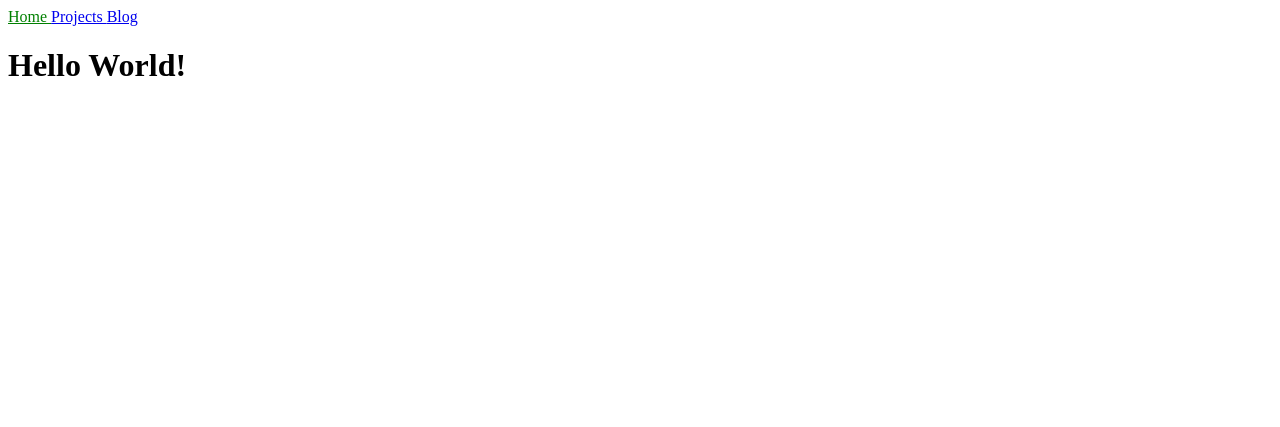
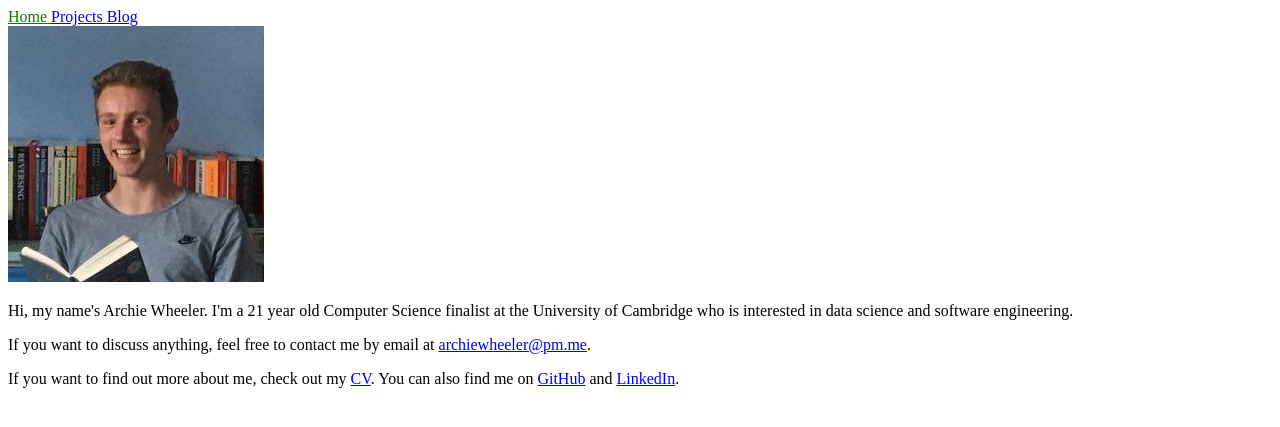
Before and after one commit to archwheeler/archwheeler.github.io, a Jekyll site: the page built from index.html, in a window 1280 px wide. Shown: the top 427 px of the page. Built offline with Jekyll 4.4.1, drawn with Linux system fonts in a browser that asks for light colours.

Commit message:
Add basic information to Home page

```diff
--- a/index.html
+++ b/index.html
@@ -1,5 +1,7 @@
 ---
 title: Home
 ---
-
-<h1>Hello World!</h1>
+<img src="assets/profile.jpg">
+<p>Hi, my name's Archie Wheeler. I'm a 21 year old Computer Science finalist at the University of Cambridge who is interested in data science and software engineering.</p>
+<p>If you want to discuss anything, feel free to contact me by email at <a href="mailto:archiewheeler@pm.me">archiewheeler@pm.me</a>.</p>
+<p>If you want to find out more about me, check out my <a href="assets/CV.pdf">CV</a>. You can also find me on <a href="https://github.com/archwheeler">GitHub</a> and <a href="https://www.linkedin.com/in/archie-wheeler/">LinkedIn</a>.</p>
```
Also changed, not shown: assets/profile.jpg (added).
